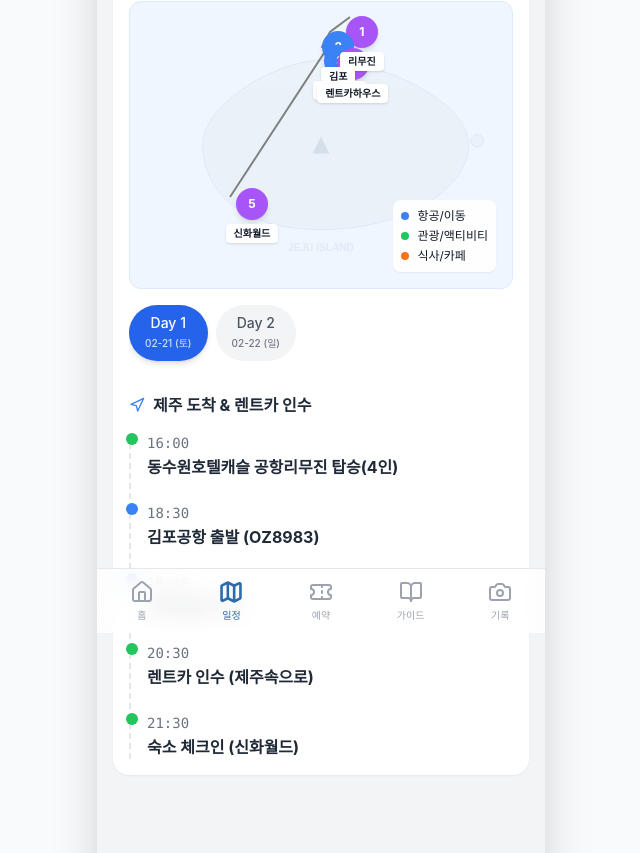
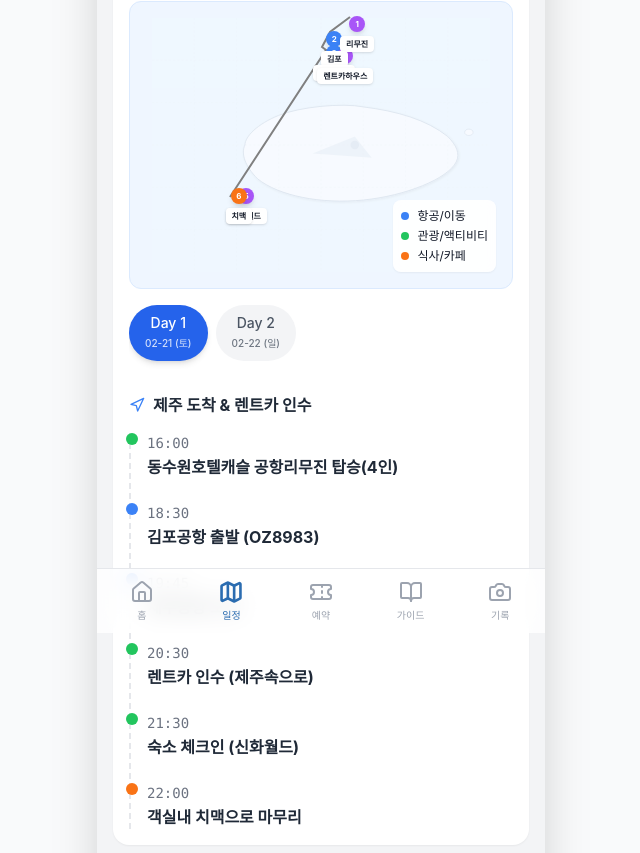
Before and after one commit to jgjeong730/jejutrekking1, a React (Vite) app: page /#/schedule in a window 1280 px wide. Shown: the part 167-1020 px from the top of the page, without its empty margins (319-959 px from the left). Built offline with nearby package versions, Linux system fonts and the light colour scheme.

Commit message:
Fix: Add Chi-Maek to Day 1, reduce marker size, improve map SVG

```diff
--- a/src/components/ScheduleMap.tsx
+++ b/src/components/ScheduleMap.tsx
@@ -32,14 +32,14 @@ const ScheduleMap: React.FC = () => {
                         style={{ top: `${activity.location.lat}%`, left: `${activity.location.lng}%` }}
                     >
                         <div className={`
-                            w-8 h-8 rounded-full flex items-center justify-center shadow-md text-white font-bold text-xs z-10
+                            w-4 h-4 rounded-full flex items-center justify-center shadow-md text-white font-bold text-[8px] z-10
                             ${activity.type === 'flight' ? 'bg-blue-500' :
                                 activity.type === 'food' ? 'bg-orange-500' :
                                     activity.type === 'checkin' ? 'bg-purple-500' : 'bg-green-500'}
                         `}>
                             {idx + 1}
                         </div>
-                        <div className="bg-white px-2 py-0.5 rounded shadow text-[10px] font-bold mt-1 whitespace-nowrap z-20">
+                        <div className="bg-white px-1.5 py-0.5 rounded shadow text-[8px] font-bold mt-1 whitespace-nowrap z-20">
                             {activity.location.name}
                         </div>
                     </motion.div>
--- a/src/data/schedule.ts
+++ b/src/data/schedule.ts
@@ -46,6 +46,14 @@ export const SCHEDULE: ScheduleData = {
                     title: "숙소 체크인 (신화월드)",
                     type: "checkin",
                     location: { lat: 65, lng: 25, name: "신화월드" }
+                },
+                {
+                    id: 'd1-5',
+                    day: 1,
+                    time: "22:00",
+                    title: "객실내 치맥으로 마무리",
+                    type: "food",
+                    location: { lat: 65, lng: 25, name: "치맥" }
                 }
             ]
         },
```
Also changed, not shown: public/images/jeju_map.svg.
